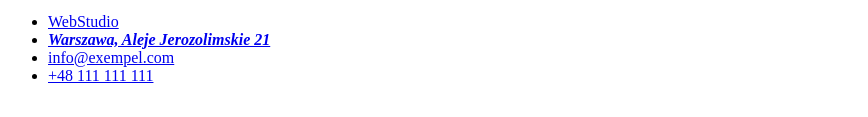
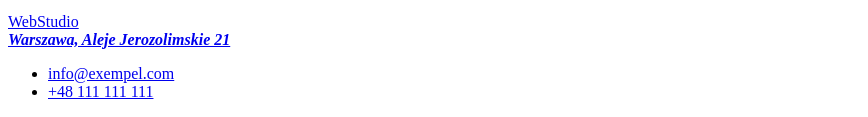
Before and after one commit to IzabelaMalinowska/goit-markup-hw-01, a plain HTML site: page index.html/index.html in a window 1280 px wide. Shown: the part 1127-1244 px from the top of the page, without its empty margins (0-868 px from the left). Drawn offline with Linux system fonts and the light colour scheme.

Commit message:
Update index.html

```diff
--- a/index.html/index.html
+++ b/index.html/index.html
@@ -57,9 +57,10 @@
     </section>
 </main>
     <footer>
+        <a href="/">WebStudio</a>
+        <a href="/adres"><address><strong> Warszawa, Aleje Jerozolimskie 21</strong></address></a>
         <ul>
-        <li><a href="/">WebStudio</a></li>
-        <li><a href="/adres"><address><strong> Warszawa, Aleje Jerozolimskie 21</strong></address></a></li>
+
         <li><a href="mailto:info@exempel.com">info@exempel.com</a></li>
         <li><a href="tel:+48111111111">+48 111 111 111</a></li>
         </ul>
```
